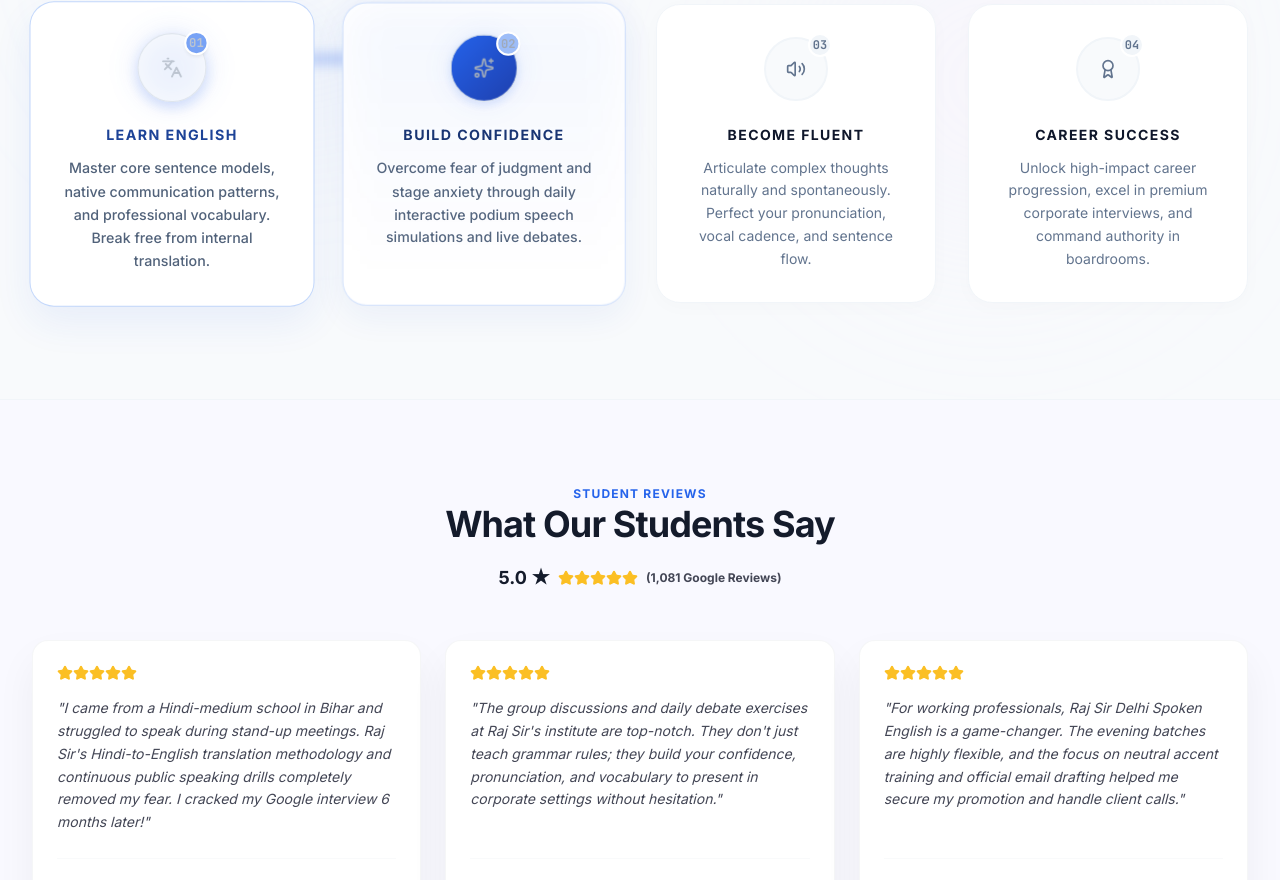
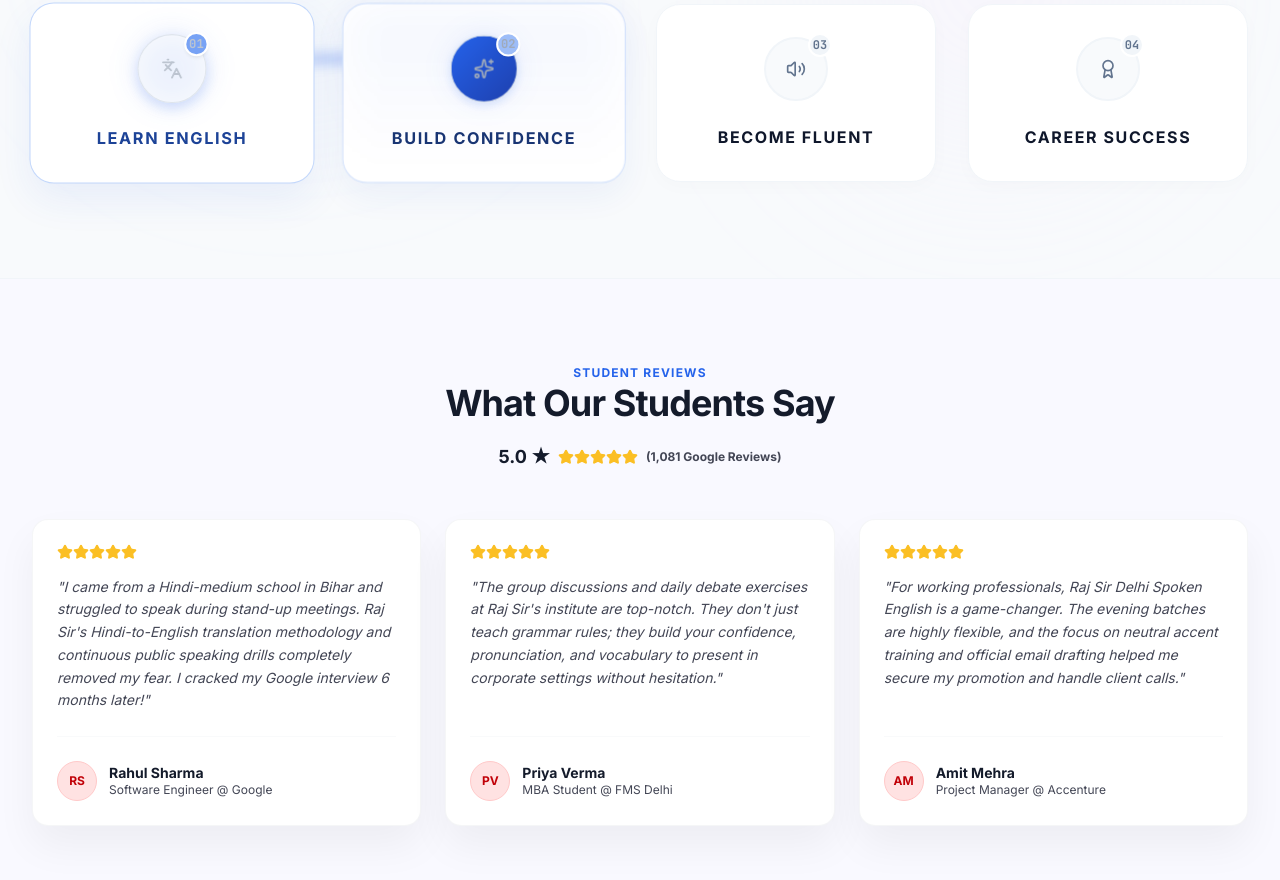
Before and after one commit to shreeelecticautomobiles-ui/Raj-Sir-Delhi, a React (Vite) app: page / in a window 1280 px wide. Shown: the part 4277-5157 px from the top of the page. Built offline with nearby package versions, Linux system fonts and the light colour scheme.

Commit message:
refactor: simplify process steps UI
Remove subtitle text from the process steps section to improve layout cleanliness and visual hierarchy.

```diff
--- a/src/pages/Home.tsx
+++ b/src/pages/Home.tsx
@@ -897,18 +897,13 @@ export default function Home() {
                       </span>
                     </div>
 
-                    {/* Step Title & Sub */}
-                    <div className="space-y-3">
-                      <h4 className={`font-sans font-black text-sm uppercase tracking-widest transition-colors duration-700 ${
+                    {/* Step Title */}
+                    <div className="space-y-1">
+                      <h4 className={`font-sans font-black text-sm sm:text-base uppercase tracking-widest transition-colors duration-700 ${
                         isActive ? 'text-[#2563EB]' : 'text-slate-900'
                       }`}>
                         {step.title}
                       </h4>
-                      <p className={`text-xs md:text-sm leading-relaxed transition-all duration-700 ${
-                        isActive ? 'text-slate-600 font-medium' : 'text-slate-500'
-                      }`}>
-                        {step.sub}
-                      </p>
                     </div>
                   </div>
                 );
```
